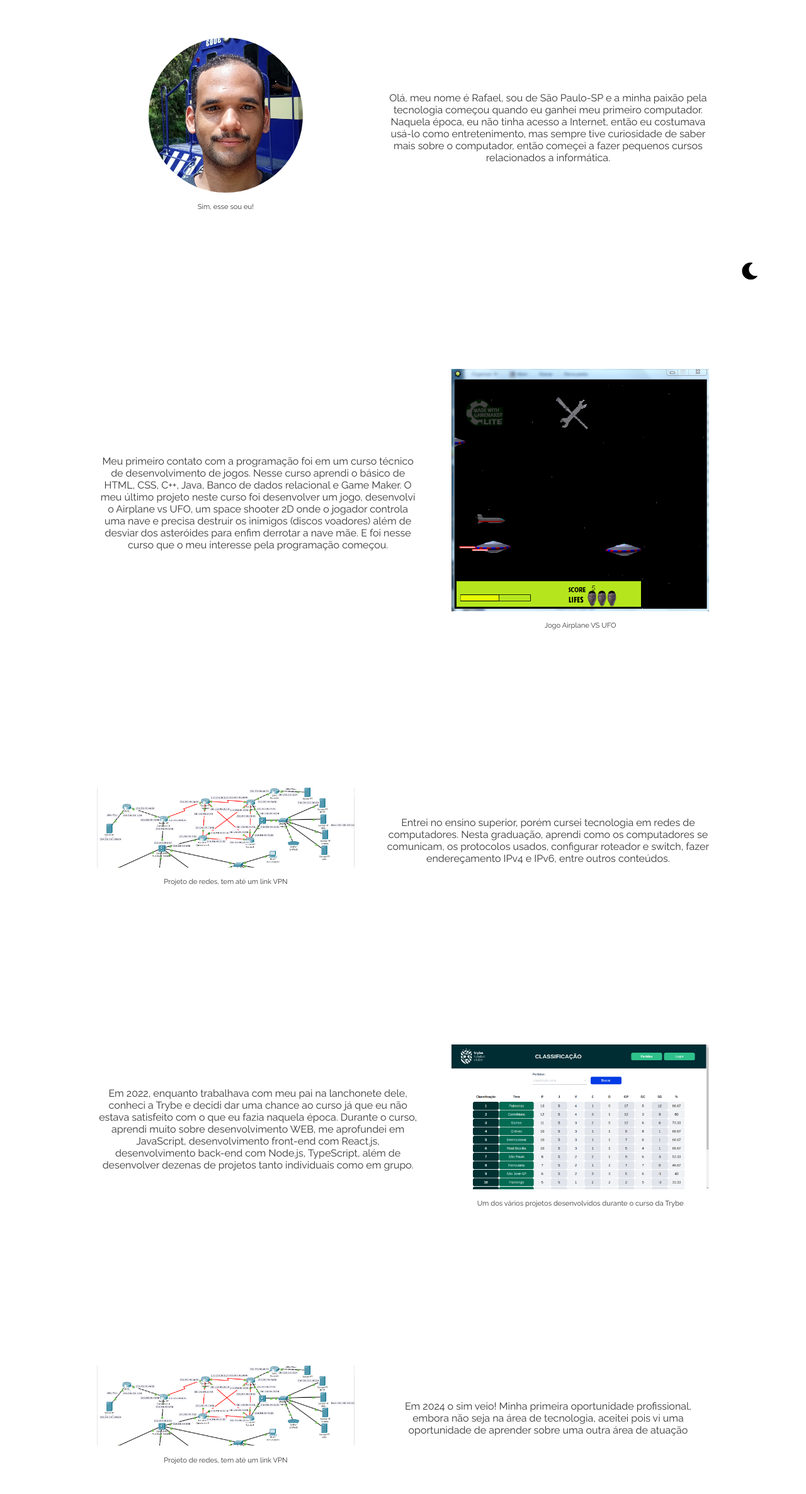
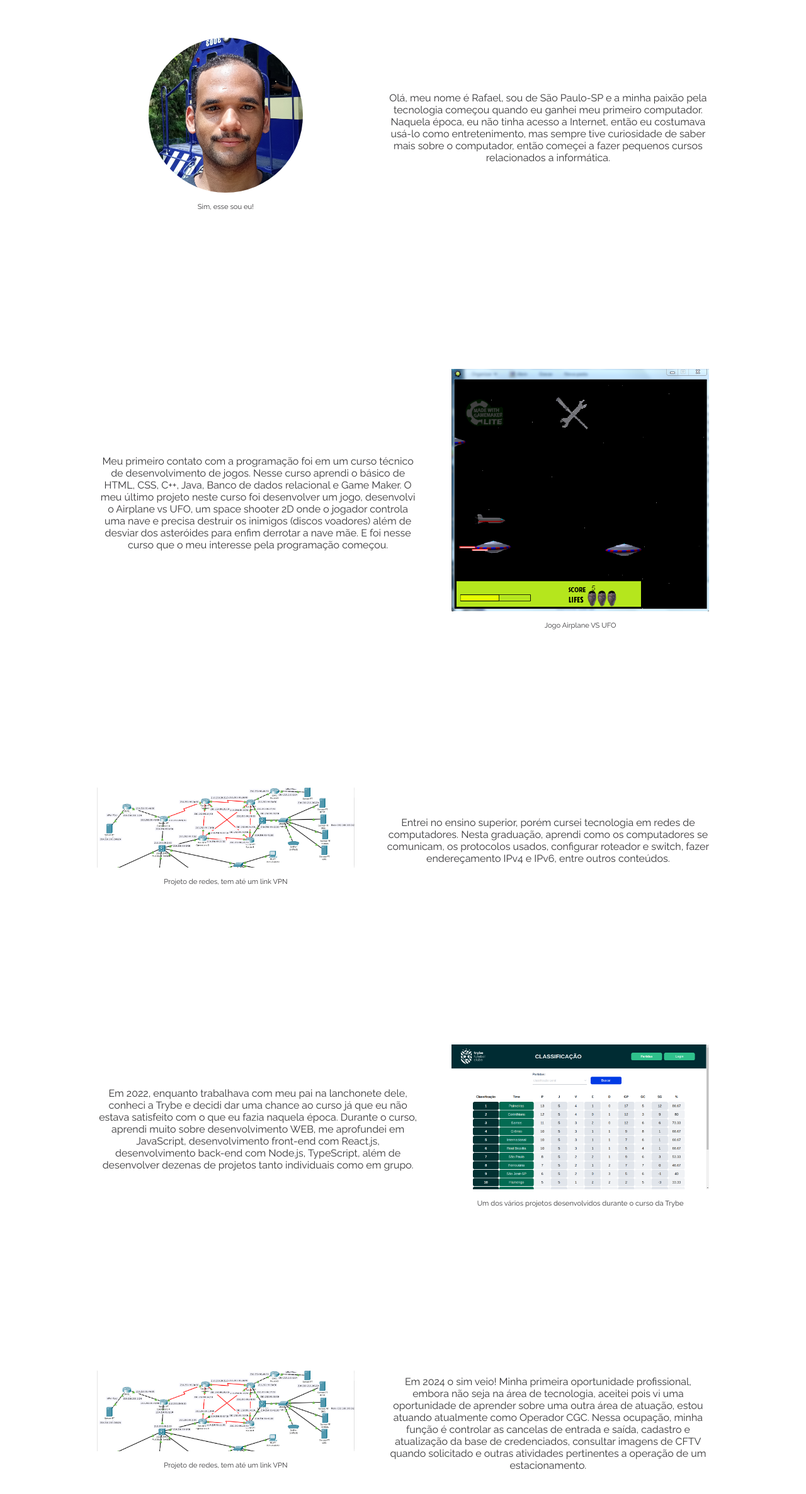
Before and after one commit to rafaelsisoares/portfolio, a React (Create React App) app: page /about in a window 1280 px wide. Shown: the part 305-2678 px from the top of the page at 63% size. Built offline with nearby package versions, Linux system fonts and the light colour scheme.

Commit message:
chore: mudança na posicao do botao de troca de tema

```diff
--- a/src/App.jsx
+++ b/src/App.jsx
@@ -2,24 +2,16 @@ import React from 'react';
 import { Routes, Route } from 'react-router-dom';
 // eslint-disable-next-line import/no-extraneous-dependencies
 import { AnimatePresence } from 'framer-motion';
-import { ThemeProvider } from 'styled-components';
-import './App.css';
-import GlobalStyles from './Components/GlobalStyles';
-import { lightTheme, darkTheme } from './Components/Themes';
-import useDarkMode from './hooks/useDarkMode';
-import ThemeButton from './Components/ThemeButton';
 import Home from './Pages/Home';
 import About from './Pages/About';
 import Projects from './Pages/Projects';
+import Header from './Components/Header';
+import './App.css';
 
 function App() {
-  const [theme, changeTheme] = useDarkMode();
   return (
-    <ThemeProvider theme={theme === 'light' ? lightTheme : darkTheme}>
-      <>
-        <GlobalStyles />
     <section className="App">
-          <ThemeButton theme={theme} changeTheme={changeTheme} />
+      <Header />
       <AnimatePresence>
         <Routes>
           <Route exact path="/" element={<Home />} />
@@ -28,8 +20,6 @@ function App() {
         </Routes>
       </AnimatePresence>
     </section>
-      </>
-    </ThemeProvider>
   );
 }
 
--- a/src/Components/Header.jsx
+++ b/src/Components/Header.jsx
@@ -1,14 +1,24 @@
 import React from 'react';
+import { ThemeProvider } from 'styled-components';
 import NavButtons from './NavButtons';
+import GlobalStyles from './GlobalStyles';
+import { lightTheme, darkTheme } from './Themes';
+import ThemeButton from './ThemeButton';
+import useDarkMode from '../hooks/useDarkMode';
 import '../Styles/Header.css';
 
 export default function Header() {
+  const [theme, changeTheme] = useDarkMode();
   return (
+    <ThemeProvider theme={theme === 'light' ? lightTheme : darkTheme}>
+      <GlobalStyles />
       <header className="header">
         <nav className="navbar">
           <div className="title">{'<Rafael />'}</div>
+          <ThemeButton theme={theme} changeTheme={changeTheme} />
           <NavButtons />
         </nav>
       </header>
+    </ThemeProvider>
   );
 }
--- a/src/Pages/About.jsx
+++ b/src/Pages/About.jsx
@@ -13,14 +13,12 @@ import {
 import { DiMysql, DiMongodb } from 'react-icons/di';
 import { Link } from 'react-router-dom';
 import { motion } from 'framer-motion';
-import Header from '../Components/Header';
 import '../Styles/About.css';
 import Footer from '../Components/Footer';
 
 export default function About() {
   return (
     <section>
-      <Header />
       <div className="about-me">
         <h1>Sobre Mim</h1>
         <motion.div
@@ -113,7 +111,12 @@ export default function About() {
             <p>
               Em 2024 o sim veio! Minha primeira oportunidade profissional,
               embora não seja na área de tecnologia, aceitei pois vi uma
-              oportunidade de aprender sobre uma outra área de atuação
+              oportunidade de aprender sobre uma outra área de atuação, estou
+              atuando atualmente como Operador CGC. Nessa
+              ocupação, minha função é controlar as cancelas de entrada e saída,
+              cadastro e atualização da base de credenciados, consultar imagens
+              de CFTV quando solicitado e outras atividades pertinentes a operação
+              de um estacionamento.
             </p>
           </article>
         </motion.div>
--- a/src/Pages/Home.jsx
+++ b/src/Pages/Home.jsx
@@ -1,12 +1,10 @@
 import React from 'react';
-import Header from '../Components/Header';
 import Footer from '../Components/Footer';
 import '../Styles/Home.css';
 
 export default function Home() {
   return (
     <section>
-      <Header />
       <h1>Rafael Soares</h1>
       <h2>Sou desenvolvedor full-stack</h2>
       <img
--- a/src/Pages/Projects.jsx
+++ b/src/Pages/Projects.jsx
@@ -1,13 +1,11 @@
 import React from 'react';
 import { Link } from 'react-router-dom';
-import Header from '../Components/Header';
 import '../Styles/Projects.css';
 import Footer from '../Components/Footer';
 
 export default function Projects() {
   return (
     <section>
-      <Header />
       <h1>Veja alguns dos meus projetos</h1>
       <hr />
       <div className="projects">
--- a/src/Styles/ThemeButton.css
+++ b/src/Styles/ThemeButton.css
@@ -1,21 +1,11 @@
 .btn-theme {
     background-color: transparent;
     border: 1px solid transparent;
+    color: #FFF;
     cursor: pointer;
-    position: fixed;
-    top: 90%;
-    left: 90%;
     padding: 0;
 }
 
 .btn-theme svg {
-    font-size: 1.7rem;
+    font-size: 1.2rem;
 }
-
-@media screen and (max-width: 767px) {
-    .btn-theme {
-        cursor: none;
-        top: 88%;
-        left: 84%;
-    }
-}
```
Lines whose indentation alone changed are shown as unchanged.
